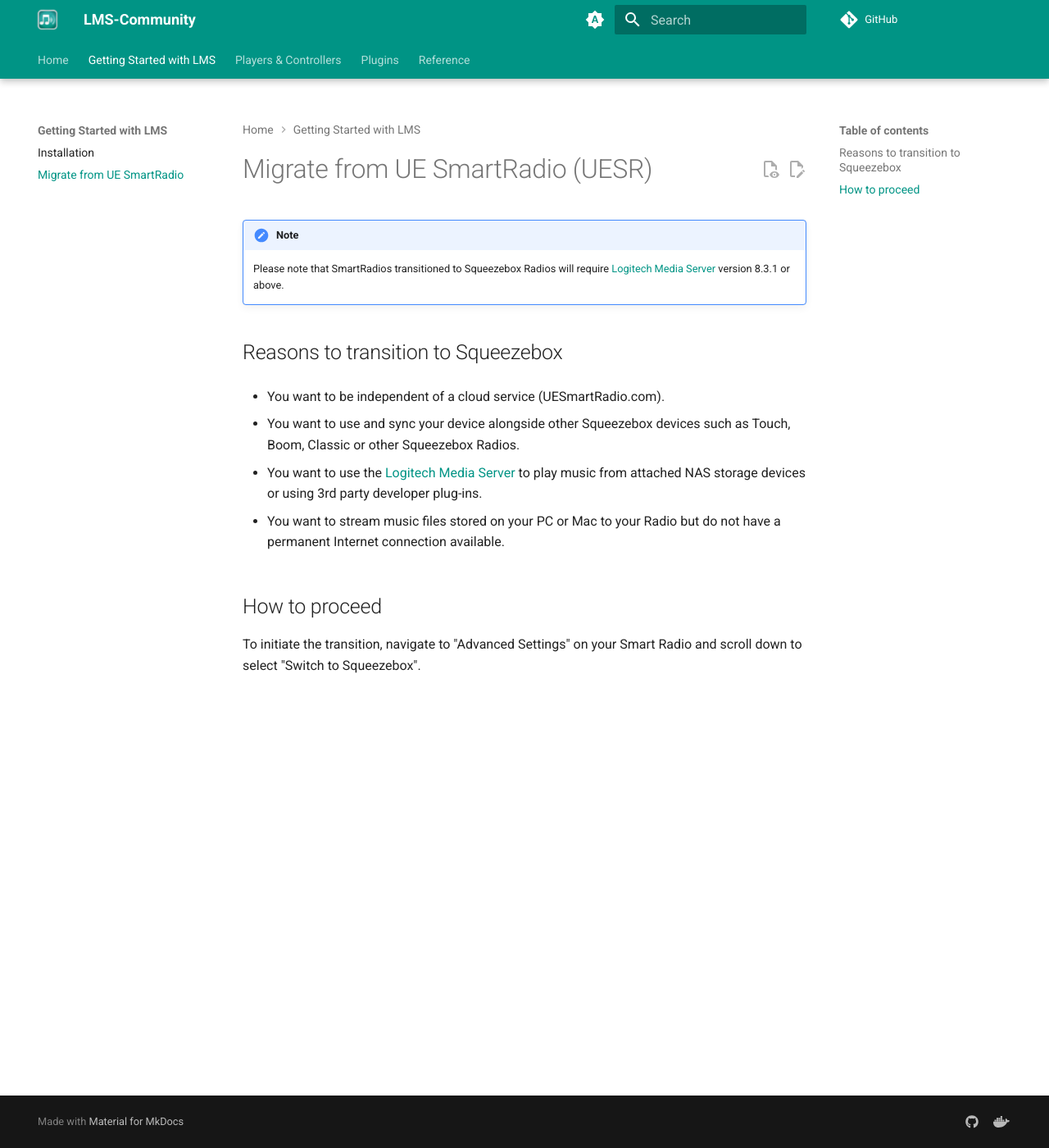
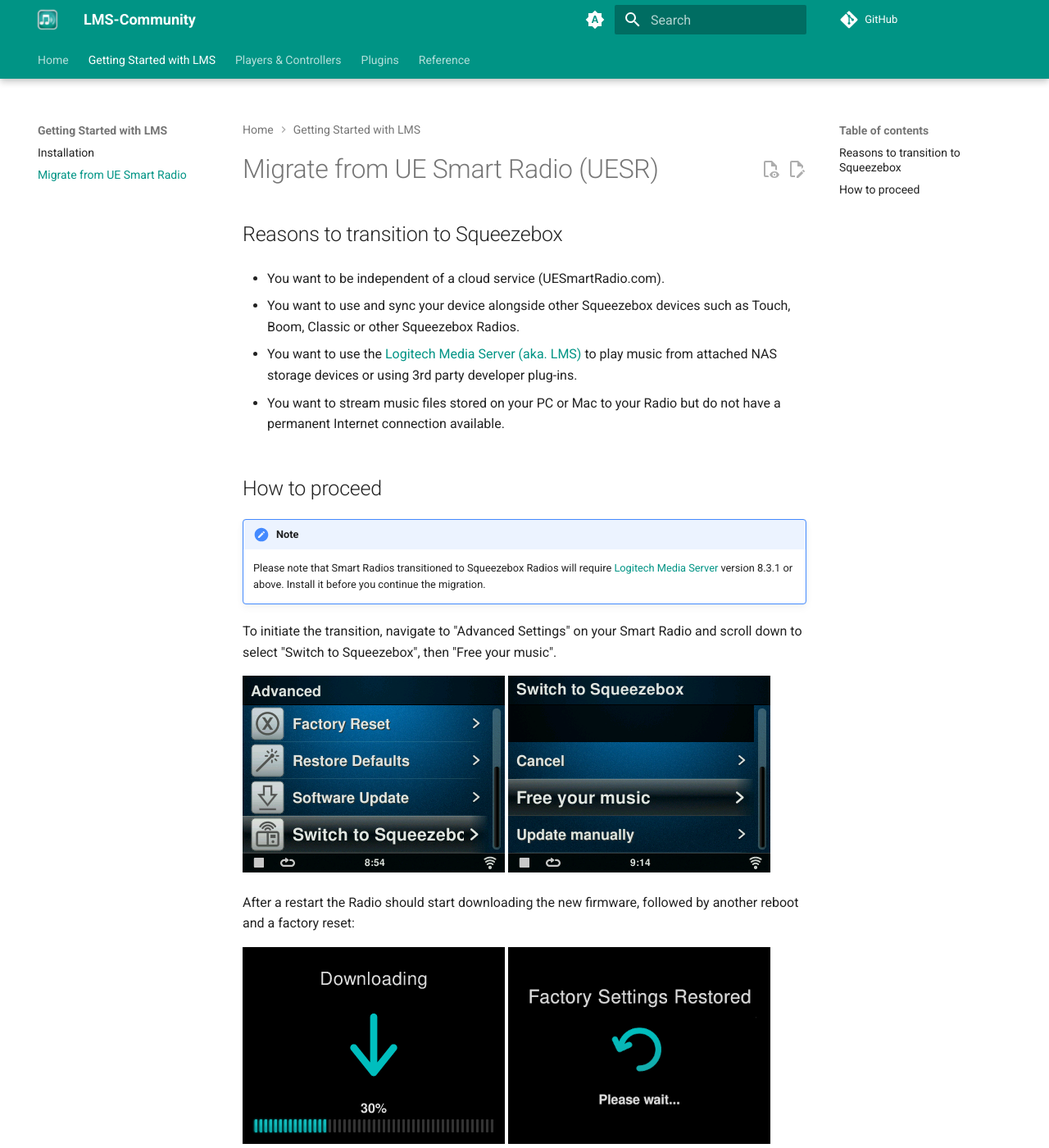
Before and after one commit to LMS-Community/lms-community.github.io, an MkDocs documentation site: the page built from docs/players-and-controllers/migrate-from-uesr.md, in a window 1280 px wide and 1400 px high. Shown: the whole window at 82% size. Built offline with MkDocs 1.6.1 and Material for MkDocs 9.7.7, drawn with Linux system fonts in a browser that asks for light colours; comment, search, counter and statistics services are not loaded; some of the changed text lies outside the part shown.

Commit message:
Add some screenshots to the UE migration page

```diff
--- a/docs/players-and-controllers/migrate-from-uesr.md
+++ b/docs/players-and-controllers/migrate-from-uesr.md
@@ -1,13 +1,9 @@
 ---
 layout: default
-title: Migrate from UE SmartRadio
+title: Migrate from UE Smart Radio
 ---
 
-# Migrate from UE SmartRadio (UESR)
-
-!!! note
-    Please note that SmartRadios transitioned to Squeezebox Radios will require [Logitech Media Server](/getting-started-with-LMS)</a> version 8.3.1 or above.
-
+# Migrate from UE Smart Radio (UESR)
 
 ## Reasons to transition to Squeezebox
 
@@ -15,11 +11,28 @@
 
 * You want to use and sync your device alongside other Squeezebox devices such as Touch, Boom, Classic or other Squeezebox Radios.
 
-* You want to use the [Logitech Media Server](/reference/logitech-media-server) to play music from attached NAS storage devices or using 3rd party developer plug-ins.
+* You want to use the [Logitech Media Server (aka. LMS)](/reference/logitech-media-server) to play music from attached NAS storage devices or using 3rd party developer plug-ins.
 
 * You want to stream music files stored on your PC or Mac to your Radio but do not have a permanent Internet connection available.
 
 
 ## How to proceed
 
-To initiate the transition, navigate to "Advanced Settings" on your Smart Radio and scroll down to select "Switch to Squeezebox".
+!!! note
+    Please note that Smart Radios transitioned to Squeezebox Radios will require [Logitech Media Server](/getting-started-with-LMS)</a> version 8.3.1 or above. Install it before you continue the migration.
+
+To initiate the transition, navigate to "Advanced Settings" on your Smart Radio and scroll down to select "Switch to Squeezebox", then "Free your music".
+
+![](assets/uesr-migration/migrate-uesr-sb.png)
+![](assets/uesr-migration/migrate-uesr-sb-free.png)
+
+After a restart the Radio should start downloading the new firmware, followed by another reboot and a factory reset:
+
+![](assets/uesr-migration/waiting-progress-download.png)
+![](assets/uesr-migration/factory-restore.png)
+
+Choose your preferred language. Then follow the network setup according to your environment.
+
+![](assets/uesr-migration/choose-network.png)
+
+When asked to create an account on MySqueezebox.com, skip that step and continue without account. You should then get the main menu where you can select "My Music" to connect to your LMS.
--- a/mkdocs.yml
+++ b/mkdocs.yml
@@ -60,7 +60,7 @@
   - Home: index.md
   - Getting Started with LMS:
     - Installation: getting-started-with-LMS.md
-    - Migrate from UE SmartRadio: players-and-controllers/migrate-from-uesr.md
+    - Migrate from UE Smart Radio: players-and-controllers/migrate-from-uesr.md
   - Players & Controllers:
     - players-and-controllers/index.md
     - Hardware based:
```
Also changed, not shown: docs/players-and-controllers/assets/uesr-migration/choose-network.png (added), docs/players-and-controllers/assets/uesr-migration/factory-restore.png (added), docs/players-and-controllers/assets/uesr-migration/migrate-uesr-sb-free.png (added), docs/players-and-controllers/assets/uesr-migration/migrate-uesr-sb.png (added), docs/players-and-controllers/assets/uesr-migration/waiting-progress-download.png (added).
